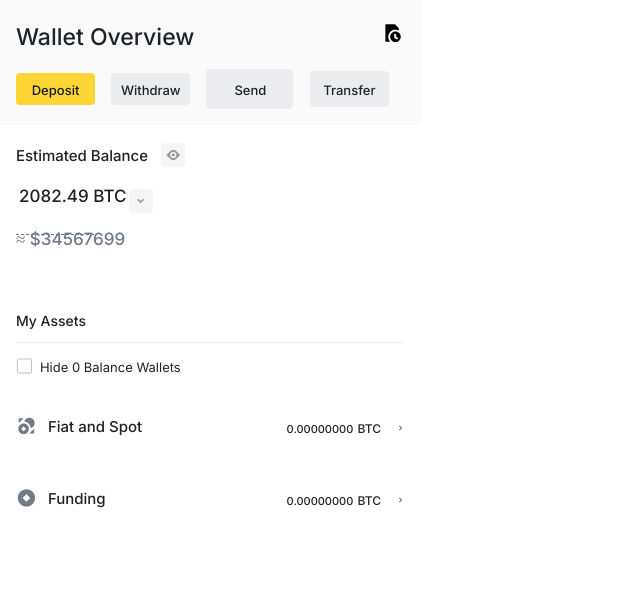
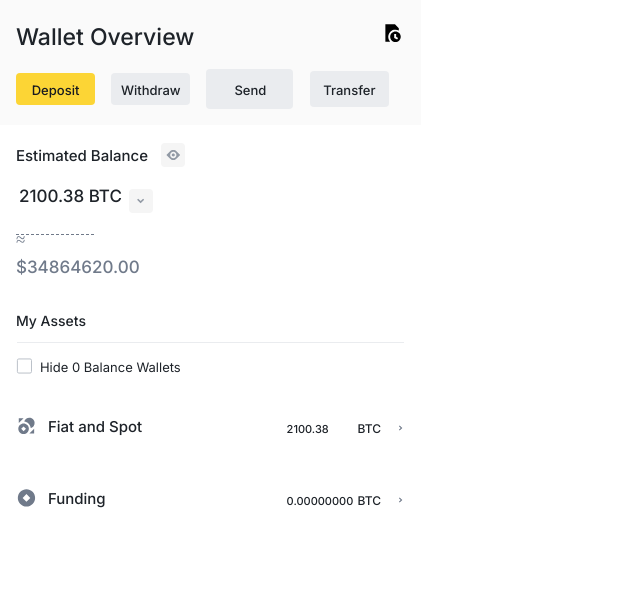
Before and after one commit to moepic19/binances, a website built with Parcel: page index.html in a window 1280 px wide. Shown: the part 125-714 px from the top of the page, without its empty margins (0-640 px from the left). Built offline with nearby package versions, Linux system fonts and the light colour scheme.

Commit message:
Update index.html

```diff
--- a/index.html
+++ b/index.html
@@ -173,7 +173,7 @@
                             <div class="frame1-div26">
                               <div class="frame1-div27">
                                 <span class="frame1-text18">
-                                  <span>2082.49 BTC</span>
+                                  <span>2100.38 BTC</span>
                                 </span>
                                 <img
                                   alt="divborder2240"
@@ -189,7 +189,7 @@
                                 </div>
                               </div>
                               <span class="frame1-text20">
-                                <span>≈ $34567699</span>
+                                <span>≈ $34864620.00</span>
                               </span>
                             </div>
                           </div>
@@ -230,7 +230,7 @@
                                   <div class="frame1-div35">
                                     <div class="frame1-div36">
                                       <span class="frame1-text28">
-                                        <span>0.00000000</span>
+                                        <span>2100.38</span>
                                       </span>
                                       <span class="frame1-text30">
                                         <span>BTC</span>
```
